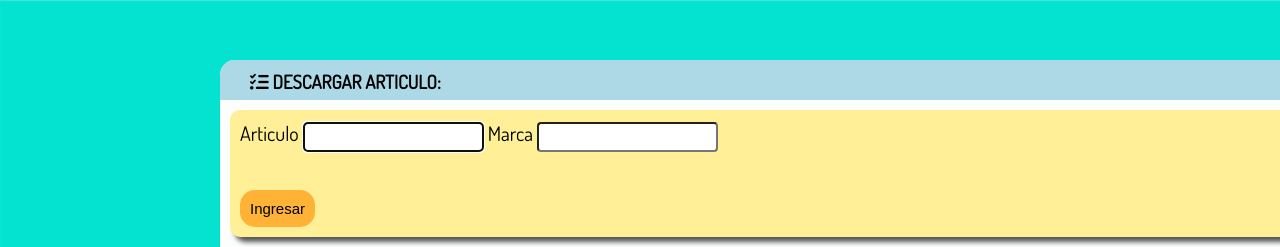
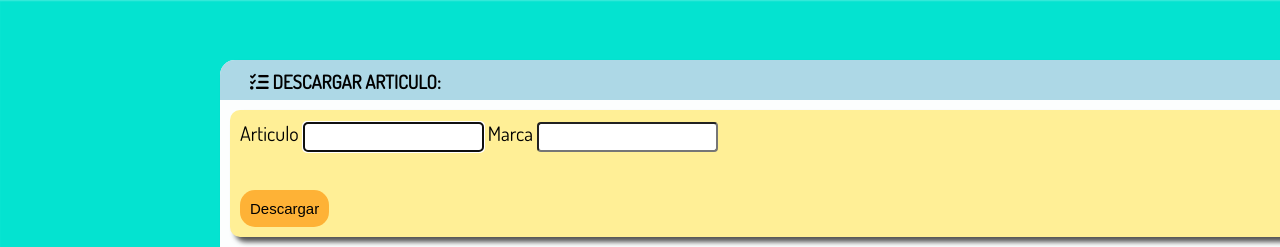
Before and after one commit to ingrsuarez/ipac-mvc, a PHP site: the page made by application/views/compras/descargar_articulo.php in a window 1280 px wide; the page is wider, and only the part inside the window is pictured. Shown: the top 247 px of that part. Run offline with PHP 8.4, Linux system fonts and the light colour scheme; the template is opened without the code that fills it, so the values that code supplies are empty; some libraries are stand-ins or nearby versions.

Commit message:
Add descargar articulo feature

```diff
--- a/application/controllers/Compras.php
+++ b/application/controllers/Compras.php
@@ -514,7 +514,10 @@ class Compras extends CI_Controller {
 			    	print_r(json_encode($array));
 
 		    	}
-		    }
+		    }else
+		    {
+        	 redirect('/secure/login', 'refresh');
+        	}
 
     }
 
--- a/application/views/compras/descargar_articulo.php
+++ b/application/views/compras/descargar_articulo.php
@@ -14,7 +14,7 @@
 					</div>
 
 					<div class="container__button">
-						<button type="submit" class="btn btn-insert" form = "global">Ingresar</button>
+						<button type="submit" class="btn btn-insert" form = "global">Descargar</button>
 					</div>
 				</div>
 
@@ -29,7 +29,6 @@
 							<th scope='col'>Nombre</th>
 							<th scope='col'>Marca</th>
 							<th scope='col'>Cantidad</th>
-							<th scope='col'>Accion</th>
 						</tr>
 					</thead>
 				  	<tbody>
@@ -65,7 +64,6 @@
 										+"<td><input type='hidden' name = 'articulo[]' value='"+json[label].id+"'>"+ json[label].nombre+"</td>"
 										+"<td>"+json[label].marca+"</td>"
 										+"<td><input type='number' name = 'cantidad[]' max='"+json[label].cantidad+"' style ='width:60px'></td>"
-										+"<td><input type='submit' name = 'descargar' class='btn' value='Descargar'></td>"
 										+"</tr>");
 
 
```
